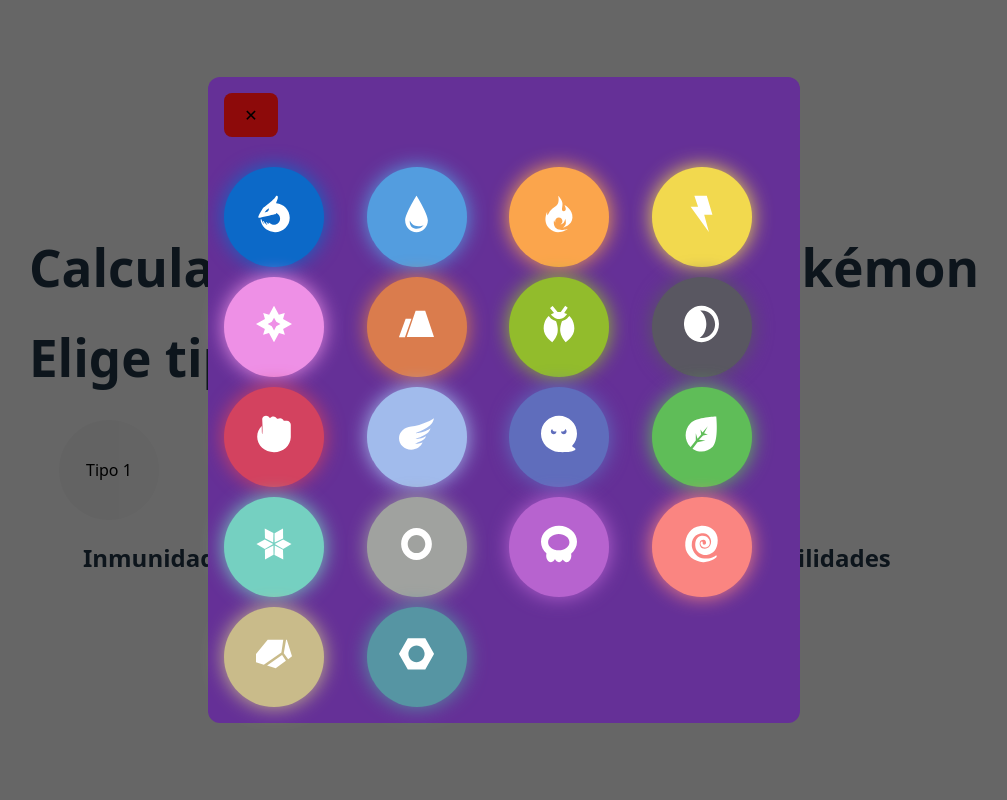
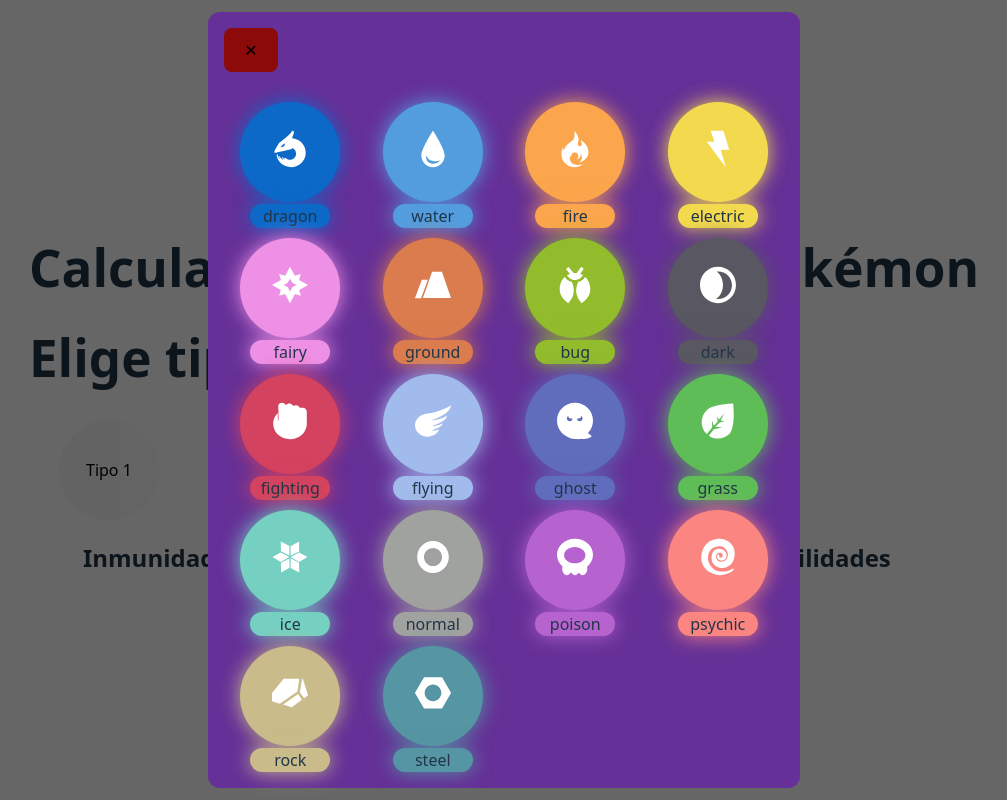
Before and after one commit to Conce131/poketypes, a React (Vite) app: page / in a window 1280 px wide. Both pictures are taken after a click on the button "Tipo 1". Shown: the whole page, without its empty margins (136-1143 px from the left). Built offline with nearby package versions, Linux system fonts and the light colour scheme.

Commit message:
Added button to reset types selected. Added span with type label. Fixed Ghost inmunity type lucha to fighting

```diff
--- a/src/App.jsx
+++ b/src/App.jsx
@@ -19,6 +19,12 @@
     closeModal();
   };
 
+  const resetTypes = () => {
+  setType1(null);
+  setType2(null);
+  setActiveSlot(null);
+};
+
   const defensiveTypes = [type1, type2].filter(Boolean);
   const effectiveness = calculateEffectiveness(defensiveTypes);
   const grouped = groupEffectiveness(effectiveness);
@@ -39,6 +45,9 @@
       <TypeModal isOpen={activeSlot !== null} onClose={closeModal}>
         <TypeGrid onSelect={handleSelect} />
       </TypeModal>
+        <button className="reset-btn" onClick={resetTypes}>
+    Resetear tipos
+  </button>
     </div>
     <div className="table-results-container">
 
--- a/src/components/TypeGrid.jsx
+++ b/src/components/TypeGrid.jsx
@@ -7,6 +7,7 @@
   return (
     <div className="type-grid">
       {types.map(type => (
+        <div className="type-grid-child">
         <button
           key={type}
           className={`icon ${type}`}
@@ -17,7 +18,10 @@
             alt={type}
             className="type-icon"
           />
+
         </button>
+        <span className={`${type} span-child`}>{type}</span>
+        </div>
       ))}
     </div>
   );
--- a/src/components/TypeModal.jsx
+++ b/src/components/TypeModal.jsx
@@ -1,3 +1,4 @@
+
 export default function TypeModal({ isOpen, onClose, children }) {
   if (!isOpen) return null;
 
--- a/src/data/typeChart.js
+++ b/src/data/typeChart.js
@@ -52,7 +52,7 @@
     ghost: {
         weak: ["dark", "ghost"],
         resist: ["bug", "poison"],
-        immune: ["normal", "lucha"]
+        immune: ["normal", "fighting"]
     },
     grass: {
         weak: ["fire", "ice", "poison", "poison", "bug"],
@@ -90,5 +90,4 @@
         immune: ["poison"]
     }
 
-
 };
--- a/src/index.css
+++ b/src/index.css
@@ -80,6 +80,19 @@
   display: grid;
   grid-template-columns: repeat(4, 1fr);
   gap: 10px;
+}
+
+.type-grid-child {
+  display: flex;
+  flex-direction: column;
+  align-items: center;
+}
+
+.span-child {
+  margin-top: 2px;
+  border-radius: 3rem;
+  width: 5rem;
+  text-align: center;
 }
 
 .selector {
```
